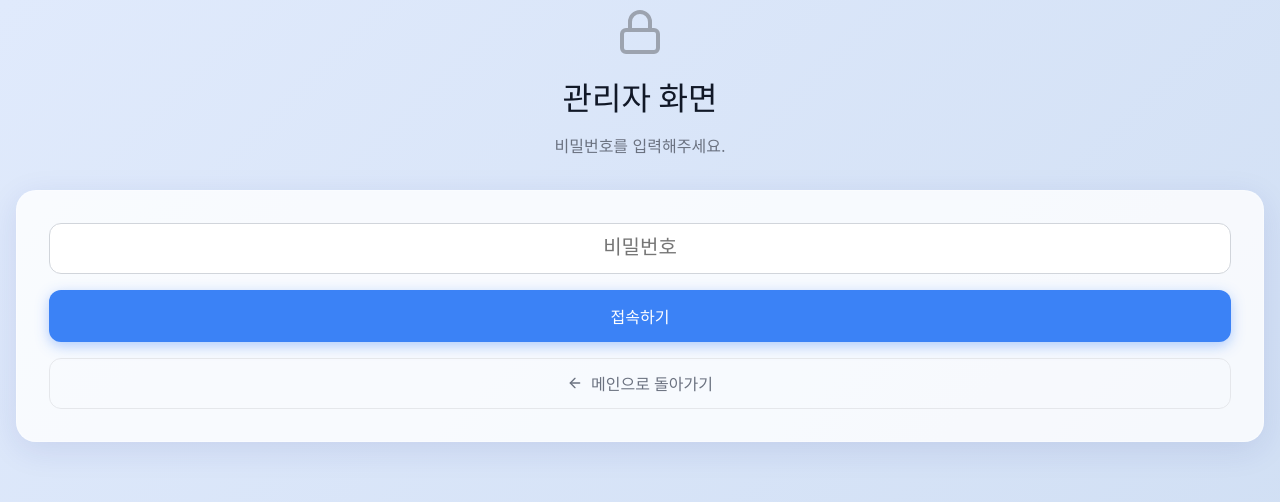
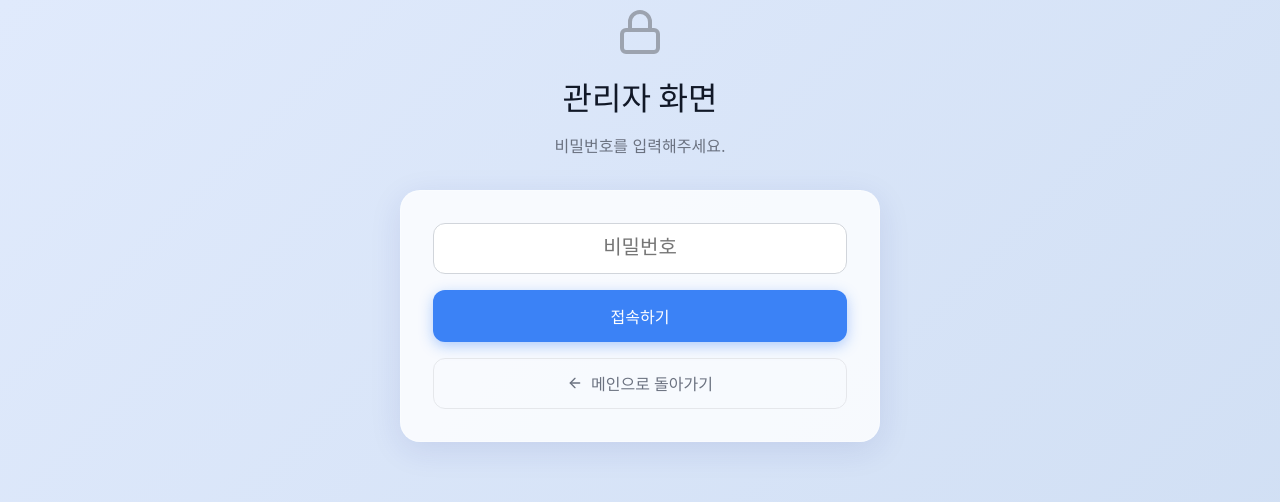
Before and after one commit to winf5531-cyber/dinner-check, a React (Vite) app: page /admin in a window 1280 px wide. Shown: the top 502 px of the page. Built offline with nearby package versions, Linux system fonts and the light colour scheme.

Commit message:
Fix login screen width to max 480px

```diff
--- a/src/pages/Admin.jsx
+++ b/src/pages/Admin.jsx
@@ -186,7 +186,7 @@ export default function Admin() {
 
   if (!isAuthenticated) {
     return (
-      <div className="animate-up" style={{ textAlign: 'center' }}>
+      <div className="animate-up" style={{ maxWidth: '480px', margin: '0 auto', textAlign: 'center' }}>
         <Lock size={48} color="#9ca3af" style={{ margin: '0 auto 1.5rem', display: 'block' }} />
         <h1>관리자 화면</h1>
         <p>비밀번호를 입력해주세요.</p>
```
